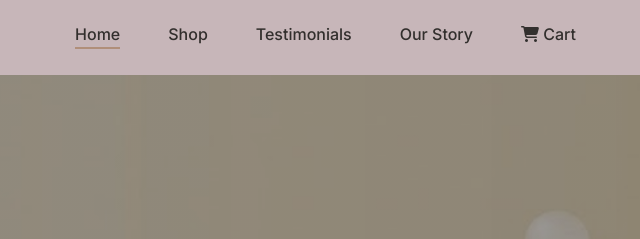
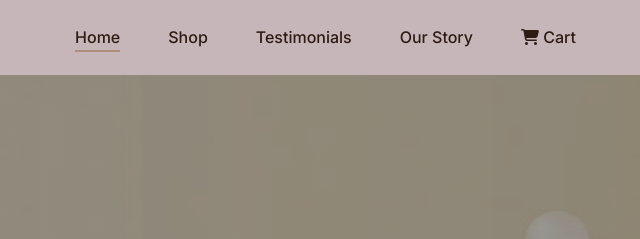
Before and after one commit to alfiraagustin09/web-uuk, a plain HTML site: page index.html in a window 1280 px wide. Shown: the top 239 px of the page, 640-1280 px from the left. Drawn offline with nearby package versions, Linux system fonts and the light colour scheme.

Commit message:
Added new section

```diff
--- a/style.css
+++ b/style.css
@@ -33,6 +33,12 @@
     transition: all 0.3s ease;
 }
 
+.logo {
+    font: 700 2rem 'Playfair Display', serif;
+    color: var(--text-primary);
+    text-decoration: none;
+}
+
 nav {
     max-width: 1400px;
     margin: 0 auto;
@@ -42,29 +48,26 @@
     padding: 0 5%;
 }
 
-.logo {
-    font: 700 2rem 'Playfair Display', serif;
-    color: var(--text-primary);
-    text-decoration: none;
-}
-
 .nav-links {
-    display: flex;
-    list-style: none;
-    gap: 3rem;
-    transform: translateY(5px);
+    display: flex !important;
+    list-style: none !important;
+    gap: 3rem !important;
+    margin: 0 !important;
+    padding: 0 !important;
+    align-items: center !important;
 }
 
 .nav-links a {
-    text-decoration: none;
-    color: var(--text-primary);
-    font-weight: 500;
-    transition: color 0.3s ease;
+    text-decoration: none !important;
+    color: #2d1b14 !important;
+    font-weight: 500 !important;
+    font-size: 1rem !important;
+    transition: color 0.3s ease !important;
     position: relative;
 }
 
 .nav-links a:hover {
-    color: var(--accent);
+    color: #b08f7a !important;
 }
 
 .nav-links a::after {
@@ -78,10 +81,7 @@
     transition: width 0.3s ease;
 }
 
-.nav-links a:hover::after {
-    width: 100%;
-}
-
+.nav-links a:hover::after,
 .nav-links a.active::after {
     width: 100%;
 }
--- a/style2.css
+++ b/style2.css
@@ -61,7 +61,6 @@
     text-decoration: none !important;
     color: #2d1b14 !important;
     font-weight: 500 !important;
-    font-family: 'Inter', sans-serif !important;
     font-size: 1rem !important;
     transition: color 0.3s ease !important;
     position: relative;
--- a/style3.css
+++ b/style3.css
@@ -45,40 +45,6 @@
     color: #322f2d !important;
     text-decoration: none;
 }
-.nav-links a {
-    text-decoration: none;
-    color: var(--text-primary);
-    font-weight: 500;
-    transition: color 0.3s ease;
-    position: relative;
-}
-
-.nav-links a:hover::after {
-    width: 100%;
-}
-
-.nav-links a:hover {
-    color: #b08f7a !important;
-}
-
-.nav-links a::after {
-    content: '';
-    position: absolute;
-    width: 0;
-    height: 2px;
-    bottom: -5px;
-    left: 0;
-    background: #b08f7a;
-    transition: width 0.3s ease;
-}
-
-.nav-links a:hover::after {
-    width: 100%;
-}
-
-.nav-links a.active::after {
-    width: 100%;
-}
 
 .nav-links {
     display: flex !important;
@@ -93,9 +59,29 @@
     text-decoration: none !important;
     color: #2d1b14 !important;
     font-weight: 500 !important;
-    font-family: 'Inter', sans-serif !important;
     font-size: 1rem !important;
     transition: color 0.3s ease !important;
+    position: relative;
+}
+
+.nav-links a:hover {
+    color: #b08f7a !important;
+}
+
+.nav-links a::after {
+    content: '';
+    position: absolute;
+    width: 0;
+    height: 2px;
+    bottom: -5px;
+    left: 0;
+    background: var(--accent);
+    transition: width 0.3s ease;
+}
+
+.nav-links a:hover::after,
+.nav-links a.active::after {
+    width: 100%;
 }
 
 .main-header {
--- a/style4.css
+++ b/style4.css
@@ -40,42 +40,6 @@
     text-decoration: none;
 }
 
-.nav-links a {
-    text-decoration: none;
-    color: var(--text-primary);
-    font-weight: 500;
-    transition: color 0.3s ease;
-    position: relative;
-}
-
-.nav-links a:hover::after {
-    width: 100%;
-}
-
-
-.nav-links a:hover {
-    color: #b08f7a !important;
-}
-
-.nav-links a::after {
-    content: '';
-    position: absolute;
-    width: 0;
-    height: 2px;
-    bottom: -5px;
-    left: 0;
-    background: #b08f7a;
-    transition: width 0.3s ease;
-}
-
-.nav-links a:hover::after {
-    width: 100%;
-}
-
-.nav-links a.active::after {
-    width: 100%;
-}
-
 .nav-links {
     display: flex !important;
     list-style: none !important;
@@ -89,9 +53,29 @@
     text-decoration: none !important;
     color: #2d1b14 !important;
     font-weight: 500 !important;
-    font-family: 'Inter', sans-serif !important;
     font-size: 1rem !important;
     transition: color 0.3s ease !important;
+    position: relative;
+}
+
+.nav-links a:hover {
+    color: #b08f7a !important;
+}
+
+.nav-links a::after {
+    content: '';
+    position: absolute;
+    width: 0;
+    height: 2px;
+    bottom: -5px;
+    left: 0;
+    background: var(--accent);
+    transition: width 0.3s ease;
+}
+
+.nav-links a:hover::after,
+.nav-links a.active::after {
+    width: 100%;
 }
 
 .main-header {
--- a/style5.css
+++ b/style5.css
@@ -86,7 +86,6 @@
     z-index: 1000;
 }
 
-/* Pembersihan margin-top yang tidak berefek */
 .shop-header {
     background-color: #f7f3ed !important;
     min-height: 770px !important;
--- a/styledetailshop.css
+++ b/styledetailshop.css
@@ -65,18 +65,6 @@
     text-decoration: none;
 }
 
-.nav-links a {
-    text-decoration: none;
-    color: var(--text-primary);
-    font-weight: 500;
-    transition: color 0.3s ease;
-    position: relative;
-}
-
-.nav-links a:hover::after {
-    width: 100%;
-}
-
 .nav-links {
     display: flex !important;
     list-style: none !important;
@@ -89,11 +77,10 @@
 .nav-links a {
     text-decoration: none !important;
     color: #2d1b14 !important;
-}
-
-.nav-links a {
+    font-weight: 500 !important;
+    font-size: 1rem !important;
+    transition: color 0.3s ease !important;
     position: relative;
-    transition: color 0.3s ease;
 }
 
 .nav-links a:hover {
@@ -107,10 +94,11 @@
     height: 2px;
     bottom: -5px;
     left: 0;
-    background: #b08f7a;
+    background: var(--accent);
     transition: width 0.3s ease;
 }
 
+.nav-links a:hover::after,
 .nav-links a.active::after {
     width: 100%;
 }
```
